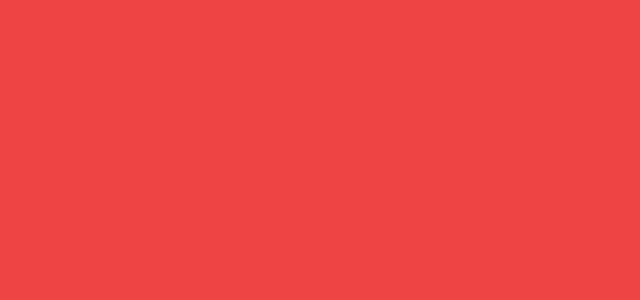
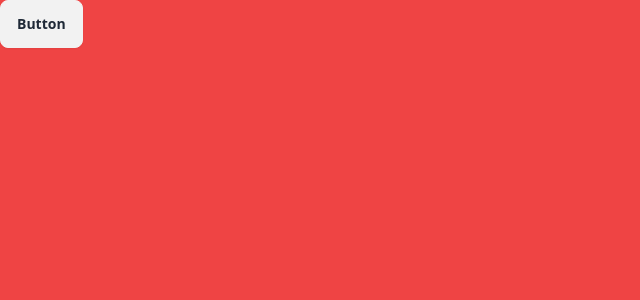
Before and after one commit to AMN2080/PhoenixTask, a Next.js app: page / in a window 1280 px wide. Shown: the top 300 px of the page, without its empty margins (0-640 px from the left). Built offline with nearby package versions, Linux system fonts and the light colour scheme.

Commit message:
add daisyui

```diff
--- a/package.json
+++ b/package.json
@@ -18,6 +18,7 @@
     "@types/react": "^18",
     "@types/react-dom": "^18",
     "@typescript-eslint/parser": "^5.0.1",
+    "daisyui": "^4.12.10",
     "eslint": "^8.57.0",
     "eslint-config-next": "14.2.5",
     "postcss": "^8",
--- a/src/app/page.tsx
+++ b/src/app/page.tsx
@@ -1,3 +1,7 @@
 export default function MainPage() {
-  return <div className="w-full h-screen bg-red-500"></div>;
+  return (
+    <div className="w-full h-screen bg-red-500">
+      <button className="btn">Button</button>
+    </div>
+  );
 }
--- a/tailwind.config.ts
+++ b/tailwind.config.ts
@@ -46,6 +46,6 @@ const config: Config = {
       },
     },
   },
-  plugins: [],
+  plugins: [require("daisyui")],
 };
 export default config;
```
Also changed, not shown: 1 other file (tests, documents, lock files or other folders).
